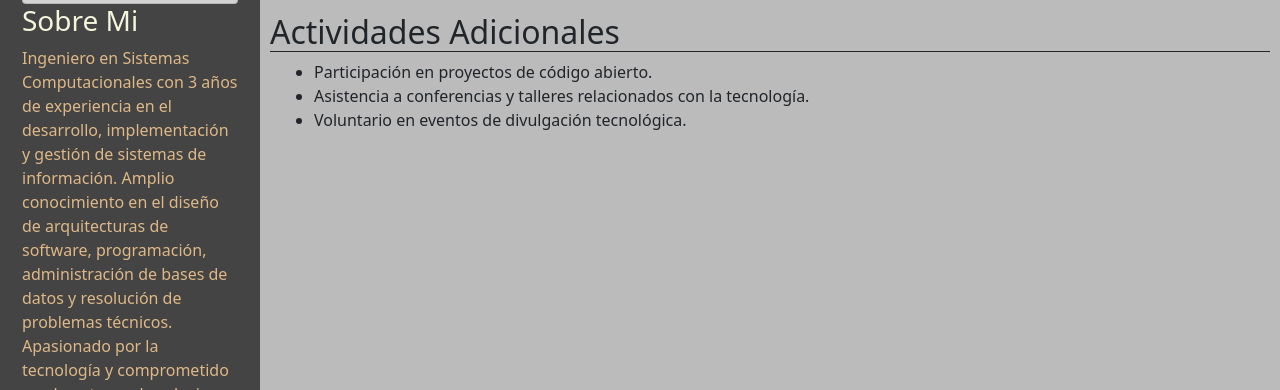
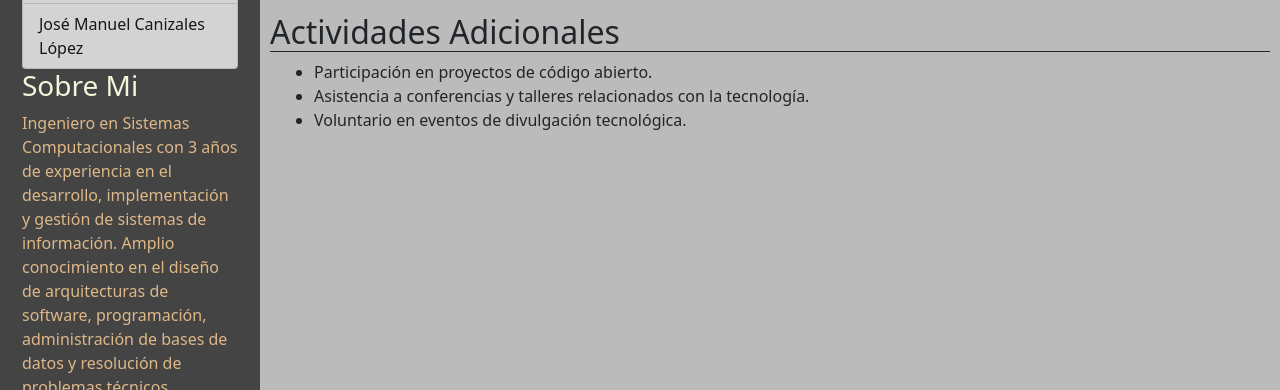
Before and after one commit to CanizalesJose/Tarea_6, a plain HTML site: page experiencia_profesional.html in a window 1280 px wide. Shown: the part 710-1100 px from the top of the page. Drawn offline with nearby package versions, Linux system fonts and the light colour scheme.

Commit message:
Ahora si, Version Final

```diff
--- a/experiencia_profesional.html
+++ b/experiencia_profesional.html
@@ -77,6 +77,7 @@
               GitHub
             </a>
             <li class="list-group-item list-group-item-dark">Telefono: 686-307-9937</li>
+            <li class="list-group-item list-group-item-dark">José Manuel Canizales López</li>
           </ul>
         </div>
         <div class="container">
```
Also changed, not shown: index.html (+1 -0 lines).
